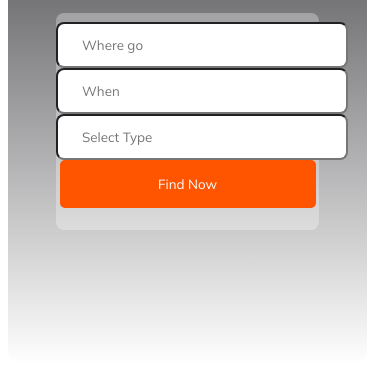
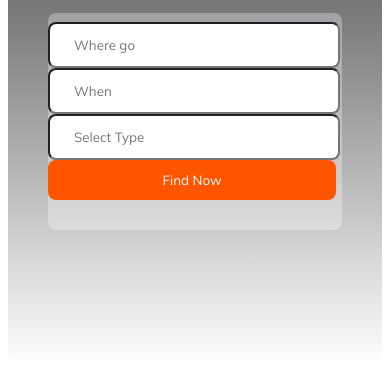
Before and after one commit to shopna-akter/assignment-2, a plain HTML site: page index.html in a window 390 px wide. Shown: the part 326-698 px from the top of the page. Drawn offline with Linux system fonts and the light colour scheme.

Commit message:
responsive header completed

```diff
--- a/index.html
+++ b/index.html
@@ -4,7 +4,7 @@
 <head>
     <meta charset="UTF-8">
     <meta name="viewport" content="width=device-width, initial-scale=1.0">
-    <title>Document</title>
+    <title>World Explorer</title>
     <link rel="stylesheet" href="style.css">
 </head>
 
--- a/style.css
+++ b/style.css
@@ -42,7 +42,7 @@ nav a {
     height: 500px;
     background: linear-gradient(to bottom, rgba(19, 19, 24, 0.80) 0%, rgba(19, 19, 24, 0.00) 100%),url(B9A2-Hero-Travel/Images/Group\ 13\ \(1\)\ \(1\).png);
     background-repeat: no-repeat;
-    width: 96%;
+    width: 100%;
     margin-right: auto;
     border-radius: 15px;
     text-align: center;
@@ -52,7 +52,8 @@ nav a {
     border: 0;
     color: white;
     border-radius: 5px;
-    padding: 1rem 2rem;
+    height: 2.5rem;
+    width: 9rem;
 }
 .banner-title{
     font-size: 4rem;
@@ -67,15 +68,17 @@ nav a {
     background:rgba(255, 255, 255, 0.30) ;
     border-radius: 8px;
     text-align: center;
-    margin: 3.5em 14rem;
-    height: 4rem;
+    margin: 3.5em 12rem;
+    height: 3.5rem;
     padding-top: 0.6rem;
+    align-items: center;
+    justify-content: center;
 }
 .writing-area{
     height: 2.5rem;
     width: 9rem;
     border-radius: 0.5rem;
-    margin-right: 1.5rem;
+    margin-right: .5rem;
     padding-left: 1rem;
 }
 @media screen and (max-width:600px) {
@@ -87,7 +90,7 @@ nav a {
         padding-top: 10px;
     }
     .input{
-        margin: 0rem 3rem;
+        margin: 0rem 2.5rem;
         padding-top: 0.6rem;
         height: 13rem;
     }
@@ -98,8 +101,11 @@ nav a {
         padding-right: 1.5rem;
     }
     .banner-btn{
-        margin-right: 0;
-        width: 16rem;
-        padding: 1rem 1.5rem;
+
+        width: 18rem;
+
+
+        margin-right: 0.5rem;
+        border-radius: .5rem;
     }
 }
```
